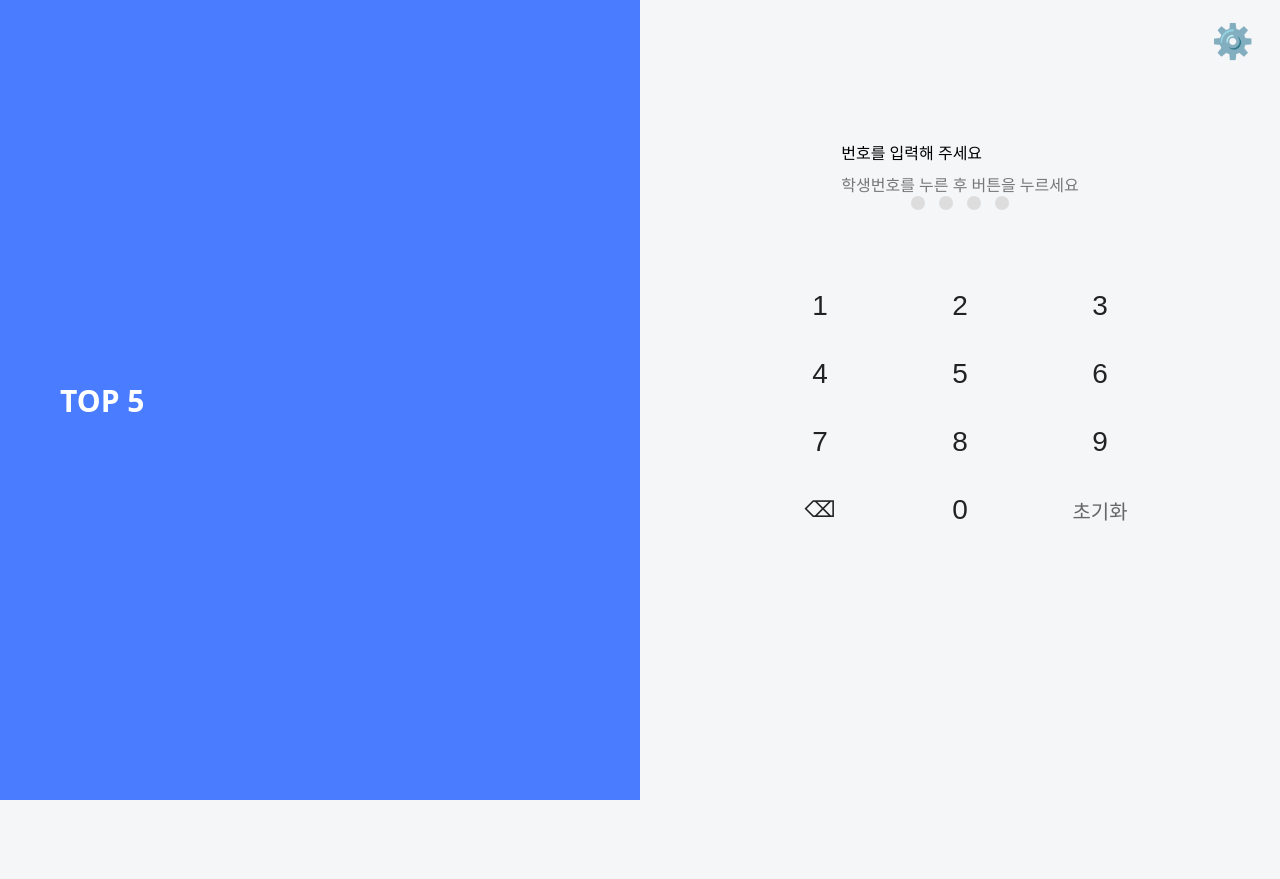
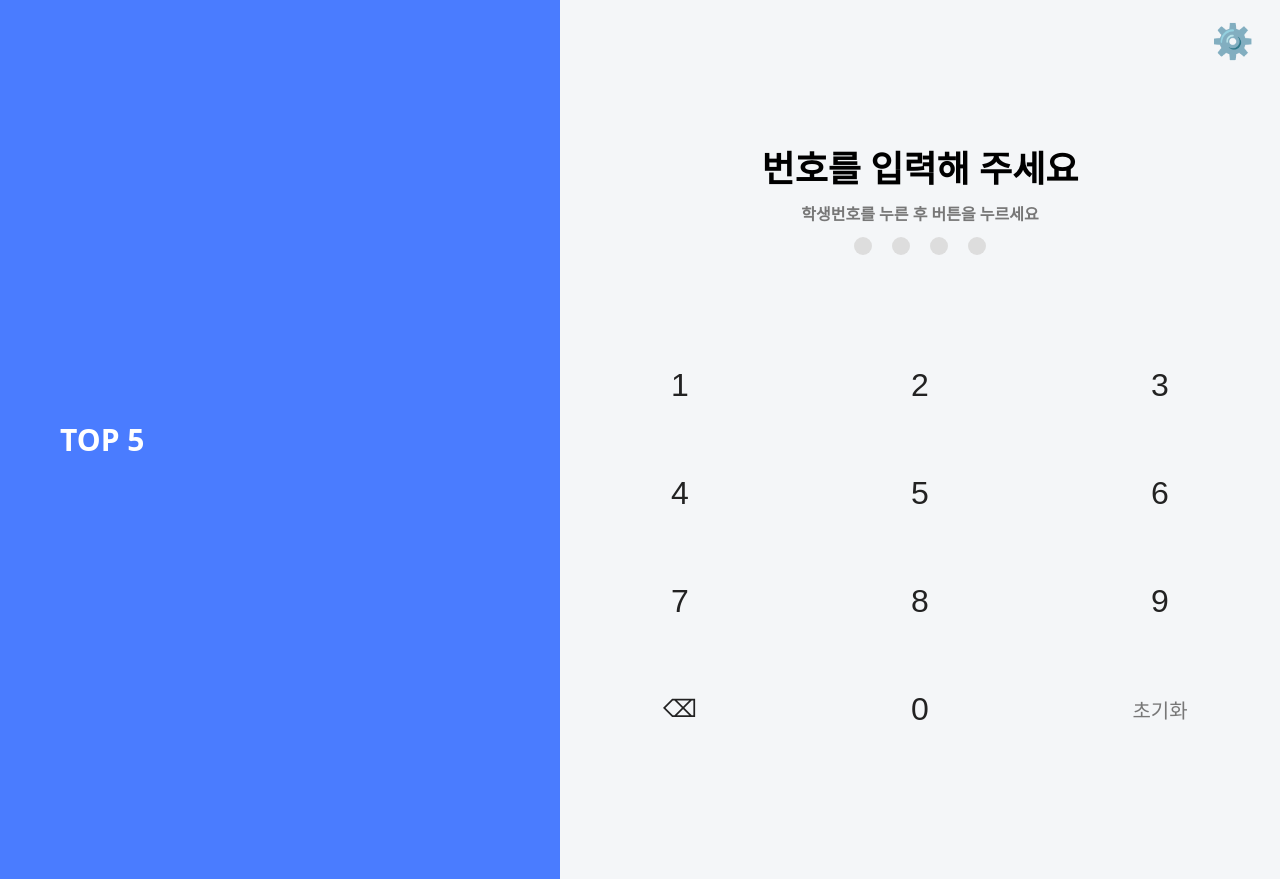
Before and after one commit to letskoo/class-keypad, a React (Vite) app: page / in a window 1280 px wide. Before the commit the page ends 800 px from the top, so only its background shows below. Built offline with nearby package versions, Linux system fonts and the light colour scheme.

Commit message:
키패드 디자인 수정 2차, 버튼 기능 정상작업

```diff
--- a/src/pages/Keypad.jsx
+++ b/src/pages/Keypad.jsx
@@ -66,6 +66,7 @@ if(savedMission) setMission(JSON.parse(savedMission))
 
 },[])
 
+/* 🔥 입력 자동 초기화 */
 useEffect(()=>{
 if(!input) return
 if(inputTimer.current) clearTimeout(inputTimer.current)
@@ -73,14 +74,20 @@ inputTimer.current=setTimeout(()=>setInput(""),5000)
 return ()=>clearTimeout(inputTimer.current)
 },[input])
 
+/* 🔥 결과 자동 닫힘 → 7초 */
 useEffect(()=>{
 if(result){
-const t=setTimeout(()=>setResult(null),3000)
+const t=setTimeout(()=>setResult(null),7000)
 return ()=>clearTimeout(t)
 }
 },[result])
 
 const actionList = loadSettings()?.actions?.length ? loadSettings().actions : actions
+
+/* 🔥 확인 버튼 */
+function handleConfirm(){
+setResult(null)
+}
 
 function press(n){
 
@@ -134,7 +141,7 @@ setInput("")
 return
 }
 
-/* 성공 음성 */
+/* 성공 */
 speakAction(`${action} 점수가 올라갑니다`)
 
 /* 팀미션 */
@@ -161,7 +168,7 @@ if(bossRes?.active) setBoss({...bossRes.boss})
 if(bossRes?.defeated) setBoss(null)
 }
 
-/* 기본 결과 */
+/* 기본 */
 setResult({
 student:s,
 action,
@@ -209,6 +216,7 @@ result={result}
 boss={boss}
 mission={mission}
 rival={rival}
+onConfirm={handleConfirm}
 />
 </div>
 
--- a/src/styles/keypad.css
+++ b/src/styles/keypad.css
@@ -1,15 +1,28 @@
-/* 🔥 핀 위치 (상단으로 이동) */
+/* 🔥 타이틀 */
+.inputTitle{
+font-size:36px;
+font-weight:700;
+text-align:center;
+margin-bottom:12px;
+}
+
+.inputTitle div{
+font-size:18px;
+color:#777;
+margin-top:10px;
+}
+
+/* 🔥 핀 영역 */
 .pinDisplay{
 display:flex;
 justify-content:center;
-gap:14px;
-margin-top:0;
-margin-bottom:80px;
+gap:20px;
+margin-bottom:100px;
 }
 
 .dot{
-width:14px;
-height:14px;
+width:18px;
+height:18px;
 border-radius:50%;
 background:#ddd;
 }
@@ -18,61 +31,59 @@ background:#ddd;
 background:#555;
 }
 
-/* 🔥 숫자 키패드 (간격 + 중앙 정렬) */
+/* 🔥 키패드 전체 폭 (버튼 기준 정렬 핵심) */
 .keypadNew{
 display:grid;
-grid-template-columns:repeat(3,80px);
-gap:36px 60px;
+grid-template-columns:repeat(3,120px);
+gap:48px 120px;
 justify-content:center;
+margin-bottom:100px;
 }
 
-/* 🔥 버튼 제거 → 텍스트만 */
+/* 🔥 숫자 */
 .keypadNew button{
-font-size:28px;
+font-size:32px;
 background:none;
 border:none;
 cursor:pointer;
 color:#222;
-padding:0;
+height:60px;
+display:flex;
+align-items:center;
+justify-content:center;
 }
 
-/* 눌림 효과 */
 .keypadNew button:active{
 transform:scale(0.9);
 }
 
 /* 🔥 하단 라인 */
 .keypadNew button:nth-child(10){
-font-size:22px;
+font-size:24px;
 }
 
 .keypadNew button:nth-child(12){
 font-size:20px;
-color:#666;
+color:#777;
 }
 
-/* 🔥 액션 버튼 (다시 보이게) */
+/* 🔥 버튼 영역 (기준 맞추기 핵심) */
 .actionGrid{
 display:flex;
-gap:20px;
-margin-top:80px;
-width:80%;
+gap:30px;
+width:720px;
 justify-content:center;
+margin-top:40px;
 }
 
+/* 🔥 버튼 */
 .actionGrid button{
 flex:1;
-padding:18px;
-font-size:18px;
+padding:22px 0;
+font-size:20px;
 border:none;
-border-radius:12px;
+border-radius:16px;
 background:#4a7cff;
 color:white;
 font-weight:700;
 }
-
-/* 🔥 하단 고정 느낌 */
-.actionGrid{
-position:relative;
-bottom:-40px;
-}
```
